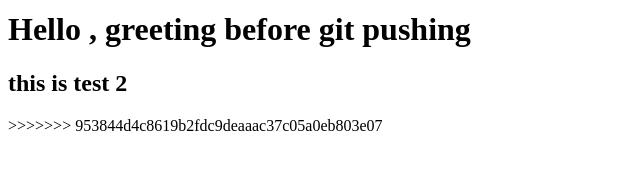
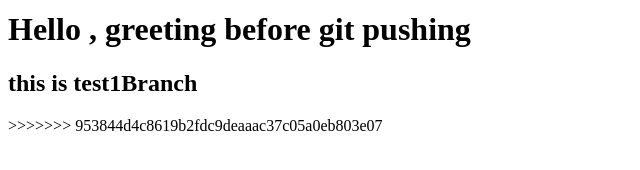
Before and after one commit to SAAD-ELGHABA/Tp1-Git, a plain HTML site: page index.html in a window 1280 px wide. Shown: the part 134-304 px from the top of the page, 0-640 px from the left. Drawn offline with Linux system fonts and the light colour scheme.

Commit message:
change from test1Branch

```diff
--- a/index.html
+++ b/index.html
@@ -11,7 +11,7 @@
 =======
     <h1>Hello , greeting before git pushing </h1>
     <!-- <h2>this is test</h2> -->
-    <h2>this is test 2</h2>
+    <h2>this is test1Branch</h2>
 >>>>>>> 953844d4c8619b2fdc9deaaac37c05a0eb803e07
 </body>
 </html>
```
